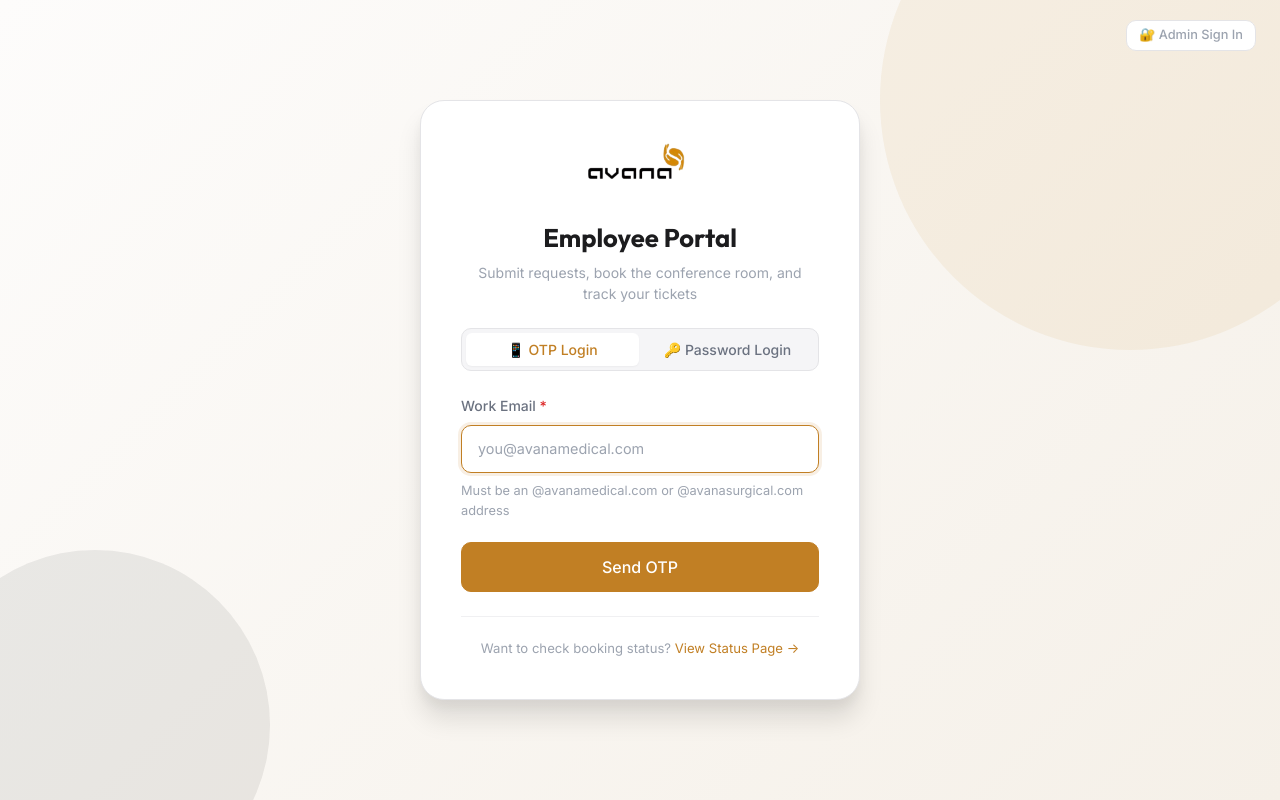
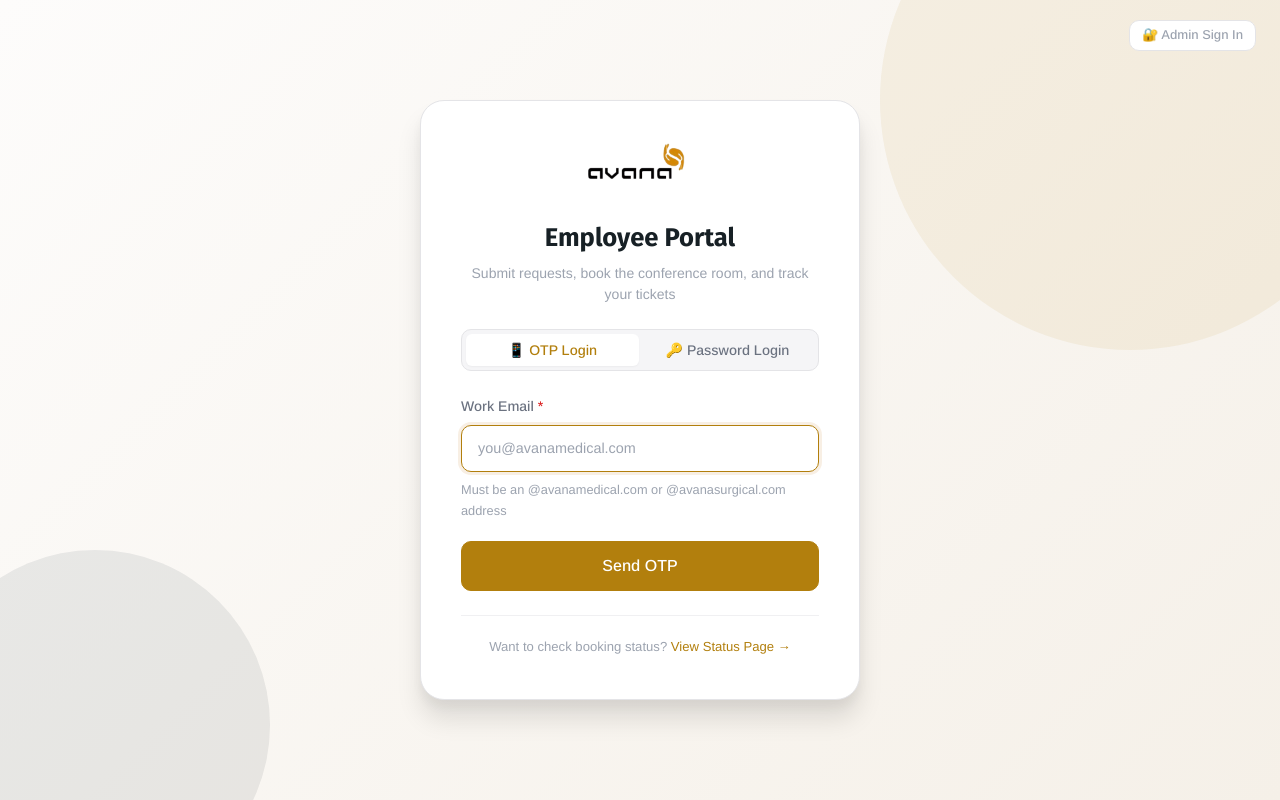
Before and after one commit to aravinthavana/Avana-Admin-Portal, a React (Vite) app in the folder frontend/: page / in a window 1280 px wide. Built offline with nearby package versions, Linux system fonts and the light colour scheme.

Commit message:
style: apply brand fonts and colors

```diff
--- a/frontend/src/index.css
+++ b/frontend/src/index.css
@@ -1,4 +1,4 @@
-@import url('https://fonts.googleapis.com/css2?family=Inter:wght@300;400;500;600;700&family=Outfit:wght@400;500;600;700&display=swap');
+@import url('https://fonts.googleapis.com/css2?family=Arimo:wght@400;500;600;700&family=Fira+Sans:wght@400;500;600;700&display=swap');
 
 /* ============================================================
    AVANA PORTAL — Design System
@@ -26,11 +26,14 @@
 /* ── CSS Custom Properties ── */
 :root {
   /* Brand */
-  --brand-amber:       #c17f24;
-  --brand-amber-dark:  #9e6418;
-  --brand-amber-light: #e8a83e;
+  --brand-amber:       #b27f0d;
+  --brand-amber-dark:  #8b6209;
+  --brand-amber-light: #d6980f;
   --brand-amber-bg:    #fdf5e6;
-  --brand-charcoal:    #1c1c1e;
+  --brand-charcoal:    #172025;
+  --brand-olive:       #404131;
+  --brand-beige:       #d7d0bc;
+  --brand-grey:        #aab2b2;
 
   /* Neutral Palette */
   --color-bg:          #f5f5f7;
@@ -40,7 +43,7 @@
   --color-border-light:#f0f0f2;
 
   /* Text */
-  --color-text-primary:   #1c1c1e;
+  --color-text-primary:   #172025;
   --color-text-secondary: #6b7280;
   --color-text-muted:     #9ca3af;
   --color-text-inverse:   #ffffff;
@@ -64,8 +67,9 @@
   --color-pending-bg:     #f5f3ff;
 
   /* Typography */
-  --font-body:    'Inter', system-ui, -apple-system, sans-serif;
-  --font-heading: 'Outfit', system-ui, -apple-system, sans-serif;
+  --font-body:    'Arimo', system-ui, -apple-system, sans-serif;
+  --font-heading: 'Fira Sans', system-ui, -apple-system, sans-serif;
+  --font-subtitle: 'Zalando Sans Medium', 'Arimo', sans-serif;
   --font-mono:    'JetBrains Mono', 'Fira Code', monospace;
 
   /* Spacing Scale */
```
